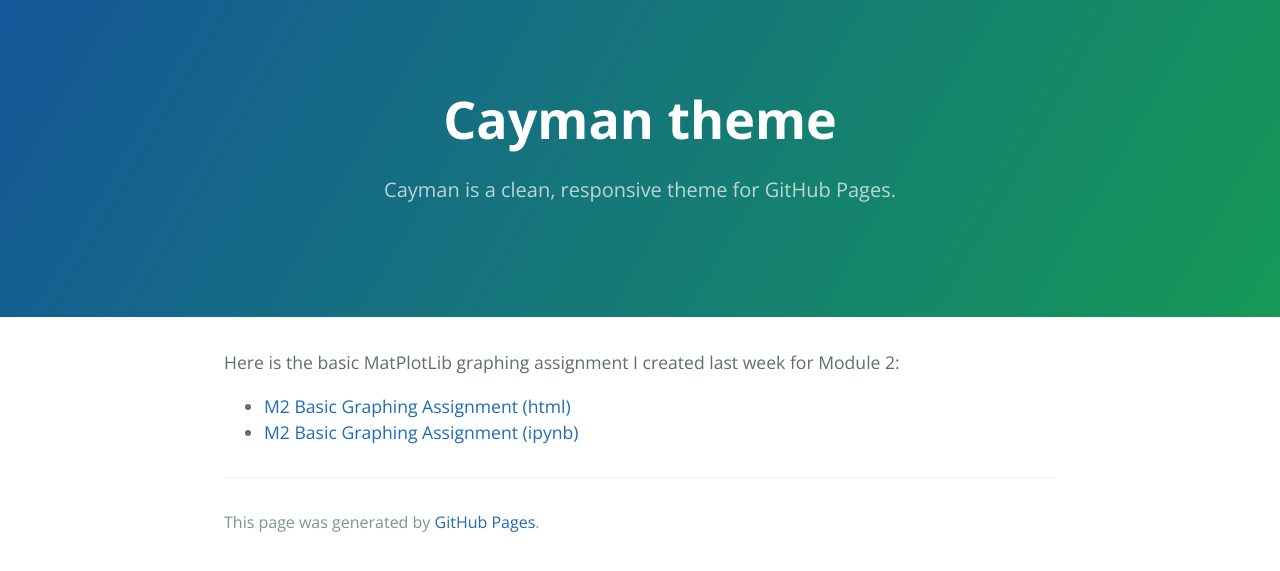
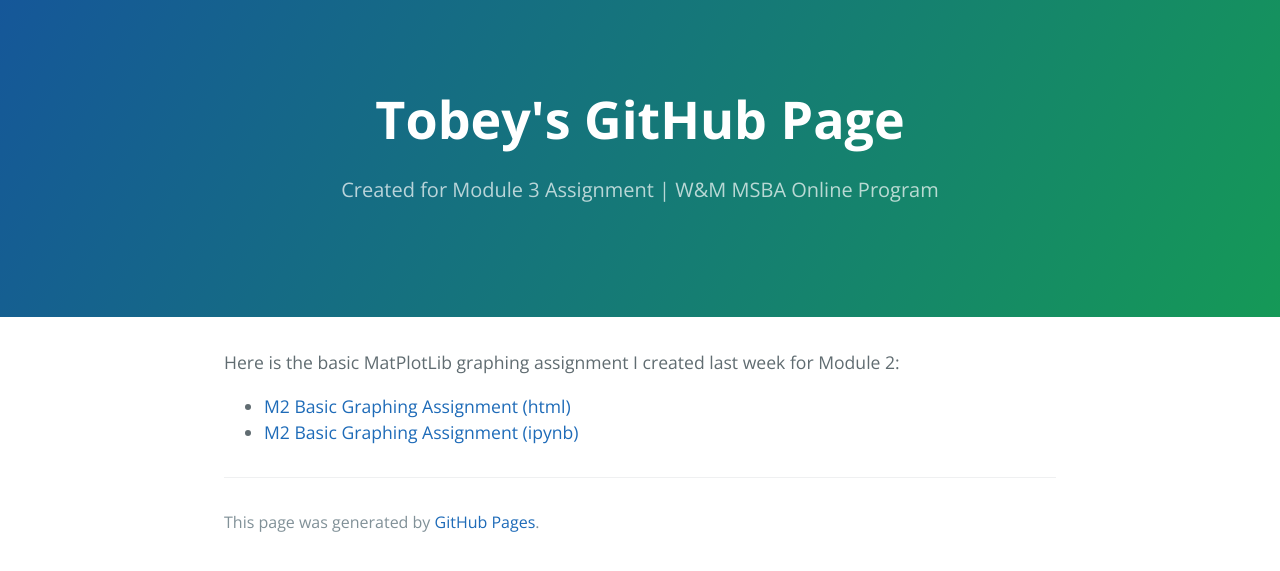
Before and after one commit to yebot10/yebot10.github.io, a Jekyll site: the page built from just_for_fun/index.md, in a window 1280 px wide. Shown: the top 571 px of the page. Built offline with Jekyll 4.4.1, drawn with Linux system fonts in a browser that asks for light colours; our own code applies the rules of GitHub Pages for plain Markdown files.

Commit message:
Update _config.yml

```diff
--- a/_config.yml
+++ b/_config.yml
@@ -1,5 +1,5 @@
-title: Cayman theme
-description: Cayman is a clean, responsive theme for GitHub Pages.
+title: Tobey's GitHub Page
+description: Created for Module 3 Assignment | W&M MSBA Online Program
 show_downloads: false
 google_analytics:
 theme: jekyll-theme-cayman
```
